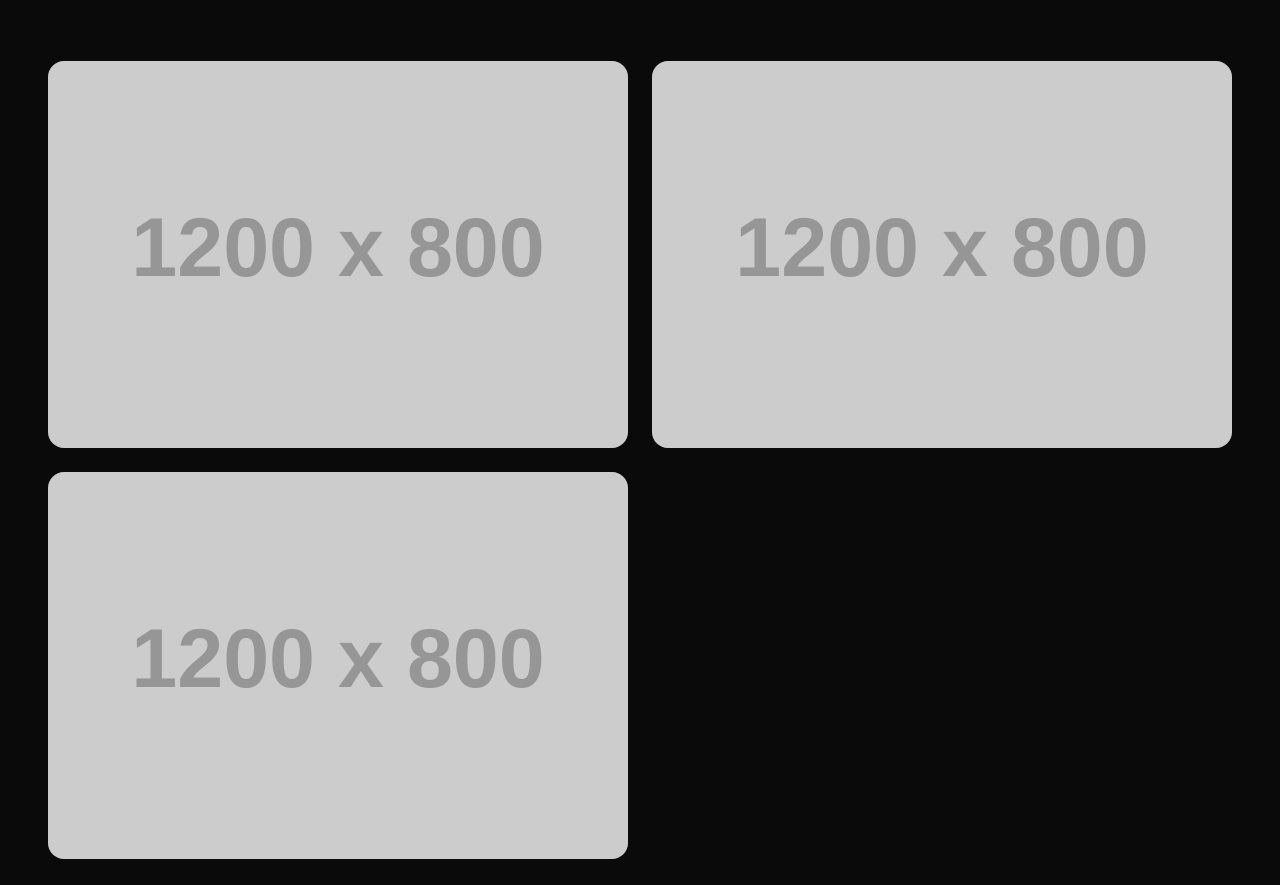
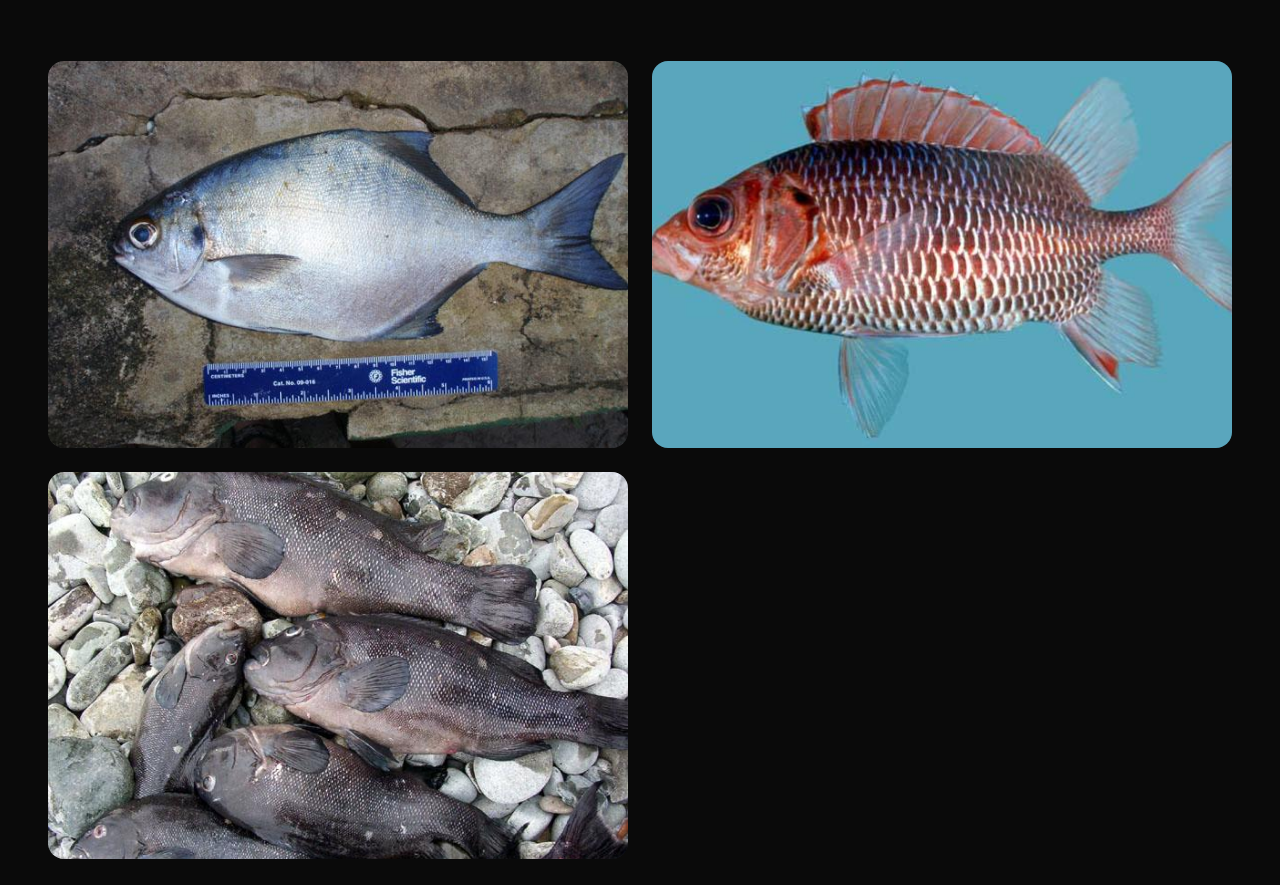
Before and after one commit to jn9he/jn9he.github.io, an Astro site: page /work/bloom in a window 1280 px wide. Shown: the part 1647-2532 px from the top of the page. Built offline with nearby package versions, Linux system fonts and the light colour scheme; Astro itself is replaced by a stand-in of ours; placeholder pictures from the web are drawn by us.

Commit message:
initial commits

```diff
--- a/src/content/work/bloom.md
+++ b/src/content/work/bloom.md
@@ -2,12 +2,12 @@
 title: "Bloom"
 date: "04/2026"
 category: "Design"
-thumbnail: "https://placehold.co/800x1000/181818/383838?text=Bloom"
+thumbnail: "/images/project-bloom.jpg"
 description: "Course dashboard redesign with data visualization focus, improving student engagement metrics by 30%."
 images:
-  - "https://placehold.co/1200x800/181818/383838?text=Bloom+01"
-  - "https://placehold.co/1200x800/181818/383838?text=Bloom+02"
-  - "https://placehold.co/1200x800/181818/383838?text=Bloom+03"
+  - "/images/gallery-01.jpg"
+  - "/images/gallery-02.jpg"
+  - "/images/gallery-03.jpg"
 ---
 
 ## Overview
--- a/src/content/work/cobalt.md
+++ b/src/content/work/cobalt.md
@@ -2,12 +2,12 @@
 title: "Cobalt"
 date: "12/2025"
 category: "Data Science"
-thumbnail: "https://placehold.co/800x1000/161616/363636?text=Cobalt"
+thumbnail: "/images/project-cobalt.jpg"
 description: "Recommendation engine for academic course selection using collaborative filtering and content-based methods."
 images:
-  - "https://placehold.co/1200x800/161616/363636?text=Cobalt+01"
-  - "https://placehold.co/1200x800/161616/363636?text=Cobalt+02"
-  - "https://placehold.co/1200x800/161616/363636?text=Cobalt+03"
+  - "/images/gallery-01.jpg"
+  - "/images/gallery-02.jpg"
+  - "/images/gallery-03.jpg"
 ---
 
 ## Overview
--- a/src/content/work/drift.md
+++ b/src/content/work/drift.md
@@ -2,12 +2,12 @@
 title: "Drift"
 date: "06/2026"
 category: "Statistics"
-thumbnail: "https://placehold.co/800x1000/1c1c1c/404040?text=Drift"
+thumbnail: "/images/project-drift.jpg"
 description: "Bayesian A/B testing framework with sequential analysis for faster experiment decisions."
 images:
-  - "https://placehold.co/1200x800/1c1c1c/404040?text=Drift+01"
-  - "https://placehold.co/1200x800/1c1c1c/404040?text=Drift+02"
-  - "https://placehold.co/1200x800/1c1c1c/404040?text=Drift+03"
+  - "/images/gallery-01.jpg"
+  - "/images/gallery-02.jpg"
+  - "/images/gallery-03.jpg"
 ---
 
 ## Overview
--- a/src/content/work/echo.md
+++ b/src/content/work/echo.md
@@ -2,12 +2,12 @@
 title: "Echo"
 date: "03/2026"
 category: "Data Science"
-thumbnail: "https://placehold.co/800x1000/151515/353535?text=Echo"
+thumbnail: "/images/project-echo.jpg"
 description: "Natural language processing pipeline for sentiment analysis on customer feedback at scale."
 images:
-  - "https://placehold.co/1200x800/151515/353535?text=Echo+01"
-  - "https://placehold.co/1200x800/151515/353535?text=Echo+02"
-  - "https://placehold.co/1200x800/151515/353535?text=Echo+03"
+  - "/images/gallery-01.jpg"
+  - "/images/gallery-02.jpg"
+  - "/images/gallery-03.jpg"
 ---
 
 ## Overview
--- a/src/content/work/flux.md
+++ b/src/content/work/flux.md
@@ -2,12 +2,12 @@
 title: "Flux"
 date: "02/2026"
 category: "Statistics"
-thumbnail: "https://placehold.co/800x1000/121212/303030?text=Flux"
+thumbnail: "/images/project-flux.jpg"
 description: "Time series forecasting for retail demand planning using hierarchical models and ensemble methods."
 images:
-  - "https://placehold.co/1200x800/121212/303030?text=Flux+01"
-  - "https://placehold.co/1200x800/121212/303030?text=Flux+02"
-  - "https://placehold.co/1200x800/121212/303030?text=Flux+03"
+  - "/images/gallery-01.jpg"
+  - "/images/gallery-02.jpg"
+  - "/images/gallery-03.jpg"
 ---
 
 ## Overview
--- a/src/content/work/neon.md
+++ b/src/content/work/neon.md
@@ -2,12 +2,12 @@
 title: "Neon"
 date: "11/2025"
 category: "Statistics"
-thumbnail: "https://placehold.co/800x1000/191919/393939?text=Neon"
+thumbnail: "/images/project-neon.jpg"
 description: "Causal inference study on the effect of remote learning on student performance using difference-in-differences."
 images:
-  - "https://placehold.co/1200x800/191919/393939?text=Neon+01"
-  - "https://placehold.co/1200x800/191919/393939?text=Neon+02"
-  - "https://placehold.co/1200x800/191919/393939?text=Neon+03"
+  - "/images/gallery-01.jpg"
+  - "/images/gallery-02.jpg"
+  - "/images/gallery-03.jpg"
 ---
 
 ## Overview
--- a/src/content/work/solace.md
+++ b/src/content/work/solace.md
@@ -2,12 +2,12 @@
 title: "Solace"
 date: "01/2026"
 category: "Design"
-thumbnail: "https://placehold.co/800x1000/1e1e1e/3e3e3e?text=Solace"
+thumbnail: "/images/project-solace.jpg"
 description: "Data visualization system for public health metrics with accessible, responsive interactive charts."
 images:
-  - "https://placehold.co/1200x800/1e1e1e/3e3e3e?text=Solace+01"
-  - "https://placehold.co/1200x800/1e1e1e/3e3e3e?text=Solace+02"
-  - "https://placehold.co/1200x800/1e1e1e/3e3e3e?text=Solace+03"
+  - "/images/gallery-01.jpg"
+  - "/images/gallery-02.jpg"
+  - "/images/gallery-03.jpg"
 ---
 
 ## Overview
--- a/src/content/work/velocity.md
+++ b/src/content/work/velocity.md
@@ -2,12 +2,12 @@
 title: "Velocity"
 date: "07/2026"
 category: "Data Science"
-thumbnail: "https://placehold.co/800x1000/1a1a1a/333333?text=Velocity"
+thumbnail: "/images/project-velocity.jpg"
 description: "Predictive modeling pipeline for customer churn analysis using gradient boosting and survival models."
 images:
-  - "https://placehold.co/1200x800/1a1a1a/333333?text=Velocity+01"
-  - "https://placehold.co/1200x800/1a1a1a/333333?text=Velocity+02"
-  - "https://placehold.co/1200x800/1a1a1a/333333?text=Velocity+03"
+  - "/images/gallery-01.jpg"
+  - "/images/gallery-02.jpg"
+  - "/images/gallery-03.jpg"
 ---
 
 ## Overview
```
Also changed, not shown: public/images/gallery-01.jpg (added), public/images/gallery-02.jpg (added), public/images/gallery-03.jpg (added), public/images/project-bloom.jpg (added), public/images/project-cobalt.jpg (added), public/images/project-drift.jpg (added), public/images/project-echo.jpg (added), public/images/project-flux.jpg (added), public/images/project-neon.jpg (added), public/images/project-solace.jpg (added), public/images/project-velocity.jpg (added).
